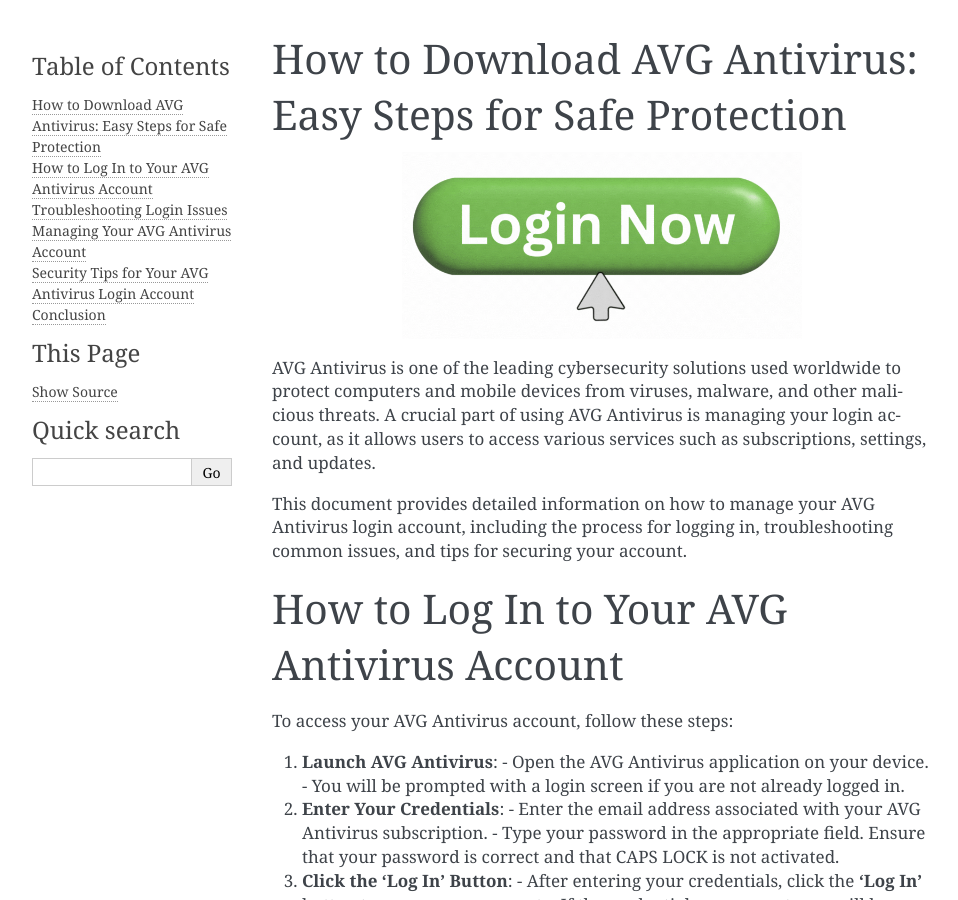
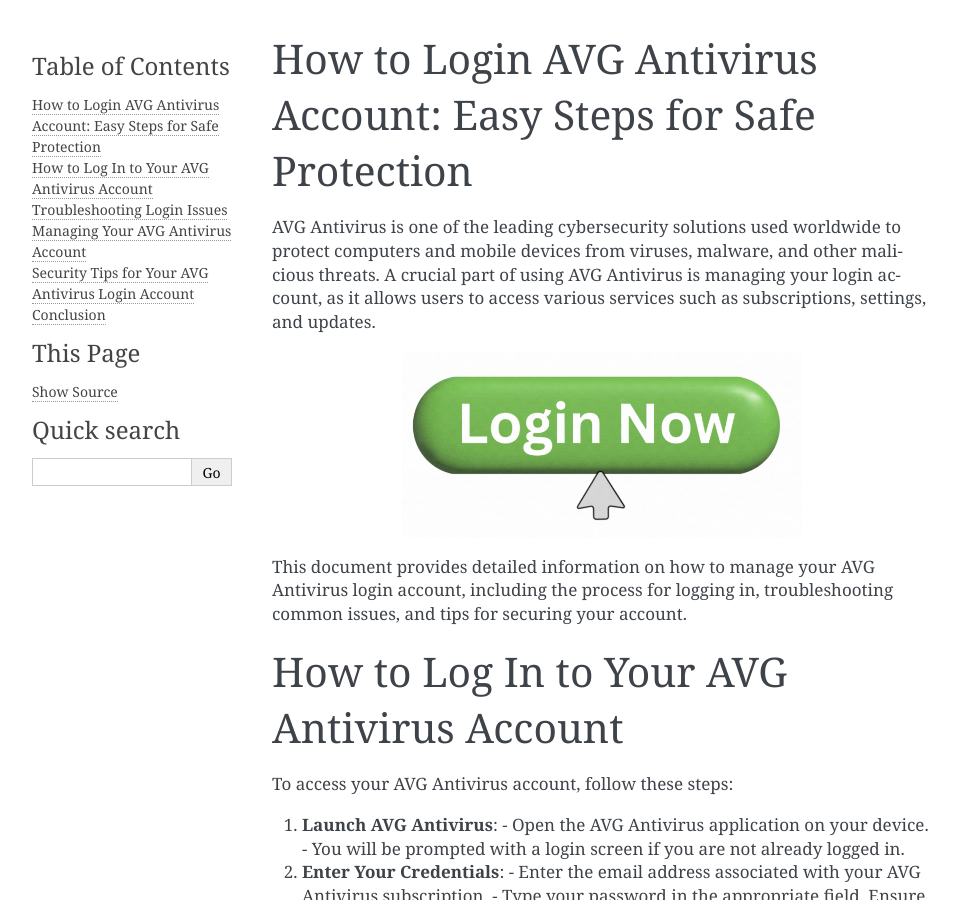
Before and after one commit to paull-williams/avg-antivirus-login, a Sphinx documentation site: the page built from docs/index.rst, in a window 1280 px wide and 900 px high. Shown: the whole window, without its empty margins (148-1106 px from the left). Built offline with Sphinx 7.4.7, drawn with Linux system fonts in a browser that asks for light colours.

Commit message:
Update index.rst

```diff
--- a/docs/index.rst
+++ b/docs/index.rst
@@ -1,14 +1,14 @@
-How to Download AVG Antivirus: Easy Steps for Safe Protection
+How to Login AVG Antivirus Account: Easy Steps for Safe Protection
 ===========================================================
+
+AVG Antivirus is one of the leading cybersecurity solutions used worldwide to protect computers and mobile devices from viruses, malware, and other malicious threats. A crucial part of using AVG Antivirus is managing your login account, as it allows users to access various services such as subscriptions, settings, and updates.
+
 .. image:: login.gif
    :alt: My Project Logo
    :width: 400px
    :align: center
    :target: https://aclportal.com/
 
-
-
-AVG Antivirus is one of the leading cybersecurity solutions used worldwide to protect computers and mobile devices from viruses, malware, and other malicious threats. A crucial part of using AVG Antivirus is managing your login account, as it allows users to access various services such as subscriptions, settings, and updates.
 
 This document provides detailed information on how to manage your AVG Antivirus login account, including the process for logging in, troubleshooting common issues, and tips for securing your account.
 
```
